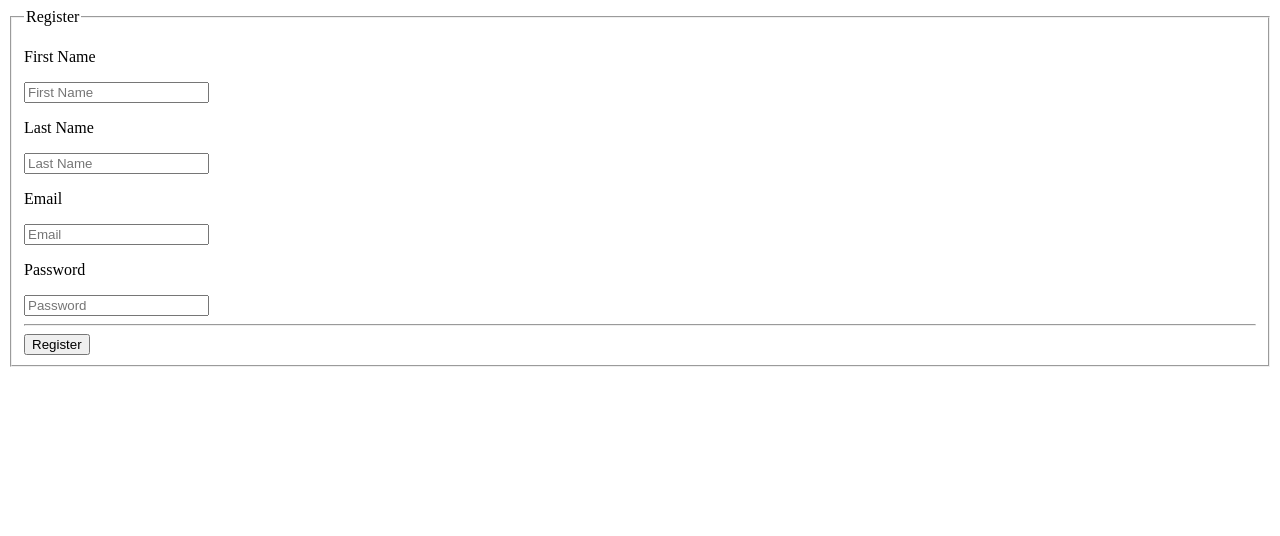
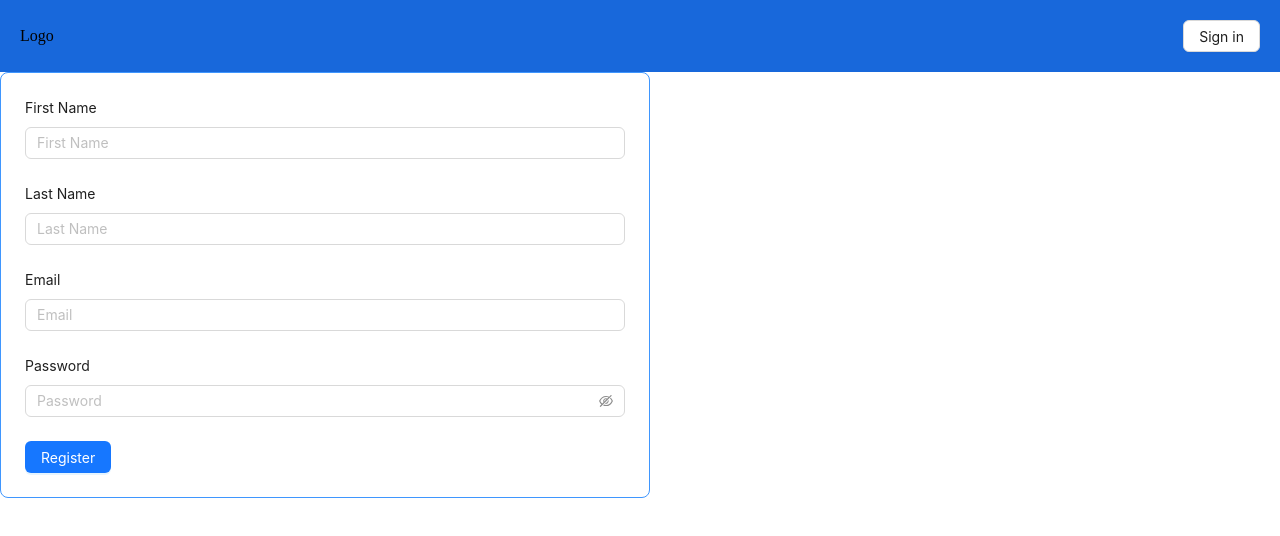
Before and after one commit to Roba2424/aca-react-jira, a React (Create React App) app: page / in a window 1280 px wide. Shown: the top 536 px of the page. Built offline with nearby package versions, Linux system fonts and the light colour scheme.

Commit message:
style: added styles to Register and Header components

```diff
--- a/package.json
+++ b/package.json
@@ -6,6 +6,7 @@
     "@testing-library/jest-dom": "^5.17.0",
     "@testing-library/react": "^13.4.0",
     "@testing-library/user-event": "^13.5.0",
+    "antd": "^5.21.2",
     "firebase": "^10.13.2",
     "react": "^18.3.1",
     "react-dom": "^18.3.1",
--- a/src/App.jsx
+++ b/src/App.jsx
@@ -1,8 +1,11 @@
+import Header from "./components/global/Header";
 import Register from "./pages/register";
+import "./styles/global.css";
 
 const App = () => {
   return (
     <div id="divContainer">
+      <Header />
       <Register />
     </div>
   );
--- /dev/null
+++ b/src/components/global/Header/index.jsx
@@ -0,0 +1,17 @@
+import { Button, Flex } from "antd";
+import "./style.css";
+
+const Header = () => {
+  return (
+    <div className="main-header">
+      <Flex justify="space-between" align="center">
+        <p>Logo</p>
+        <div>
+          <Button>Sign in</Button>
+        </div>
+      </Flex>
+    </div>
+  );
+};
+
+export default Header;
--- /dev/null
+++ b/src/components/global/Header/style.css
@@ -0,0 +1,4 @@
+.main-header {
+  background-color: #1868db;
+  padding: 20px;
+}
--- a/src/pages/register/index.jsx
+++ b/src/pages/register/index.jsx
@@ -1,6 +1,8 @@
 import { createUserWithEmailAndPassword } from "firebase/auth";
 import { auth } from "../../services/firebase";
 import { Component } from "react";
+import { Button, Form, Input, notification } from "antd";
+import "./style.css";
 
 class Register extends Component {
   constructor() {
@@ -28,6 +30,10 @@
     try {
       await createUserWithEmailAndPassword(auth, email, password);
     } catch (error) {
+
+      notification.error({
+
+      })
       console.log("error:" + error);
     } finally {
       this.setState({ loading: false });
@@ -35,51 +41,47 @@
   };
 
   render() {
+    const { loading } = this.state;
+
     return (
-      <div>
-        <fieldset>
-          <legend>Register</legend>
-          <form action="" onSubmit={this.handleRegister}>
-            <label htmlFor="">
-              <p>First Name</p>
-              <input
+      <div className="auth-container">
+        <Form layout="vertical" onFinish={this.handleRegister}>
+          <Form.Item label="First Name">
+            <Input
               type="text"
               name="firstName"
               placeholder="First Name"
               onChange={this.handleChangeInput}
             />
-            </label>
-            <label htmlFor="">
-              <p>Last Name</p>
-              <input
+          </Form.Item>
+          <Form.Item label="Last Name">
+            <Input
               type="text"
               name="lastName"
               placeholder="Last Name"
               onChange={this.handleChangeInput}
             />
-            </label>
-            <label htmlFor="">
-              <p>Email</p>
-              <input
+          </Form.Item>
+          <Form.Item label="Email">
+            <Input
               type="email"
               name="email"
               placeholder="Email"
               onChange={this.handleChangeInput}
             />
-            </label>
-            <label htmlFor="">
-              <p>Password</p>
-              <input
+          </Form.Item>
+          <Form.Item label="Password">
+            <Input.Password
               type="password"
               name="password"
               placeholder="Password"
               onChange={this.handleChangeInput}
             />
-            </label>
-            <hr />
-            {this.state.loading ? "Loading" : <button>Register</button>}
-          </form>
-        </fieldset>
+          </Form.Item>
+          <Button onClick={this.handleRegister} loading={loading} type="primary">
+            Register
+          </Button>
+        </Form>
       </div>
     );
   }
--- /dev/null
+++ b/src/pages/register/style.css
@@ -0,0 +1,7 @@
+.auth-container {
+    max-width: 600px;
+    border: 1px solid #3F96FE;
+    padding: 24px;
+    border-radius: 8px;
+    background-color: rgba(red, green, blue, 2);
+}
--- /dev/null
+++ b/src/styles/global.css
@@ -0,0 +1,4 @@
+* {
+  margin: 0;
+  padding: 0;
+}
```
Also changed, not shown: 1 other file (tests, documents, lock files or other folders). Lines whose indentation alone changed are shown as unchanged.
